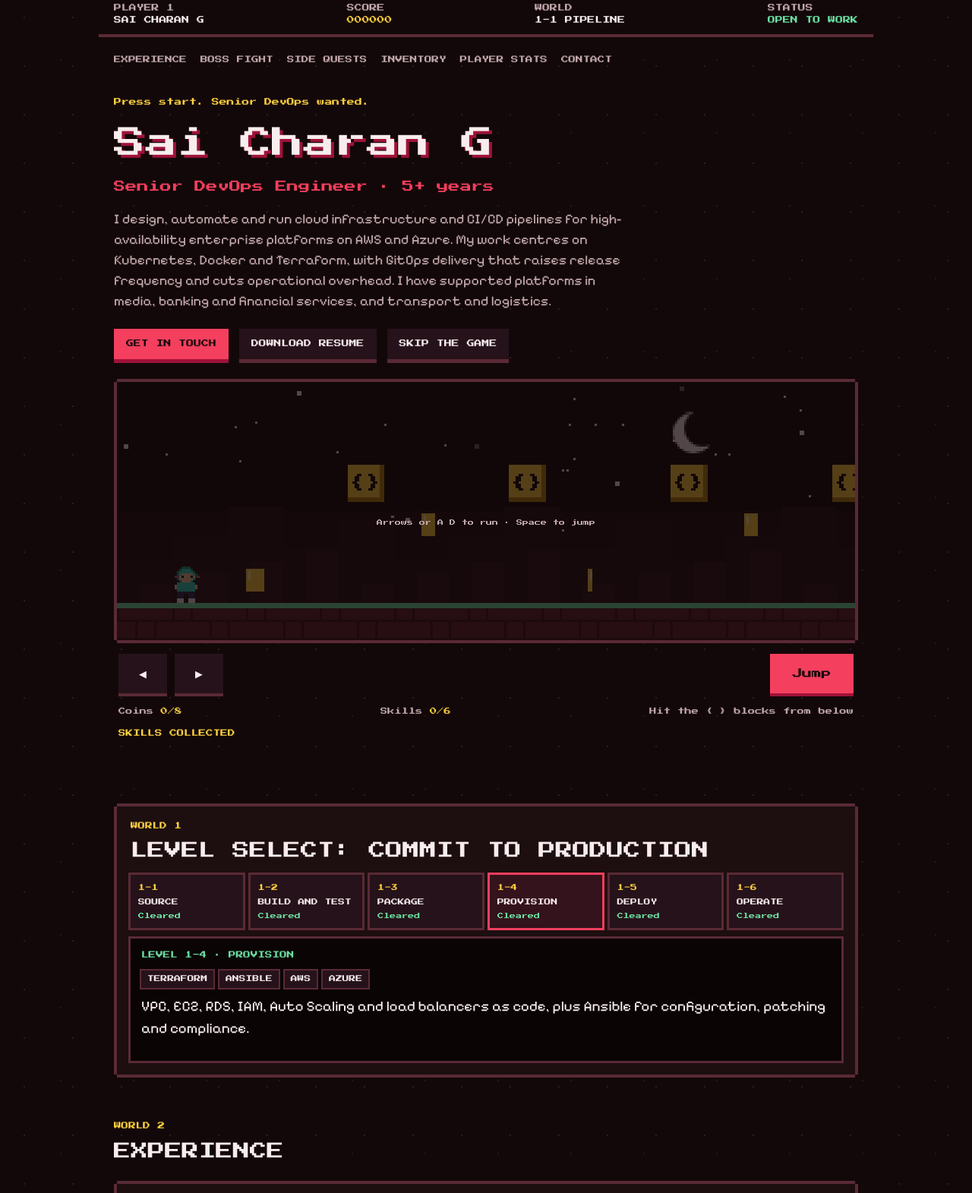
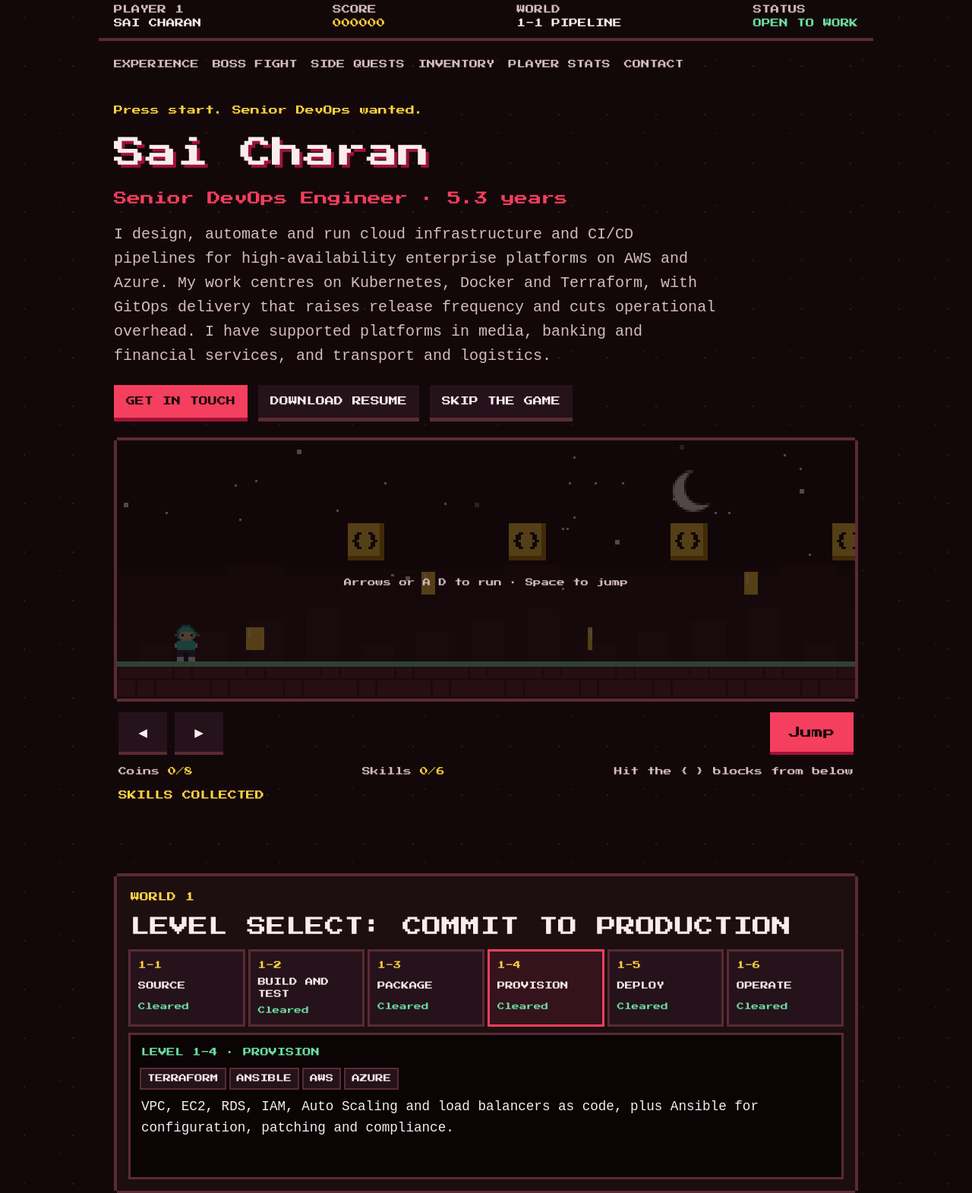
Before and after one commit to saicharanreddy5678/Portfolio, a plain HTML site: page index.html in a window 1280 px wide. Shown: the part 9-1580 px from the top of the page at 76% size. Drawn offline with Linux system fonts and the light colour scheme.

Commit message:
new changes for fonts and style

```diff
--- a/index.html
+++ b/index.html
@@ -16,7 +16,7 @@
   --panel: #1D0E10;
   --panel-2: #26121A;
   --ink: #F8ECEE;
-  --muted: #C2A8AD;
+  --muted: #D4BCC0; /* Brightened for better visibility */
   --line: #5A2A36;
   --accent: #F43F5E;
   --accent-dark: #9F1239;
@@ -24,7 +24,7 @@
   --grass: #6BE0A3;
   --teal: #2DD4BF;
   --font-pixel: "Press Start 2P", "Courier New", ui-monospace, monospace;
-  --font-body: "Pixelify Sans", "Courier New", ui-monospace, monospace;
+  --font-body: "Courier New", Consolas, ui-monospace, monospace;
   color-scheme: dark;
 }
 *, *::before, *::after { box-sizing: border-box; }
@@ -35,7 +35,10 @@
   background-size: 64px 64px, 96px 96px;
   background-position: 0 0, 32px 40px;
   color: var(--ink);
-  font-family: var(--font-body); font-size: 19px; line-height: 1.5;
+  font-family: var(--font-body);
+  font-size: 22px; /* Increased for visibility */
+  font-weight: 500; /* Added weight */
+  line-height: 1.6;
   padding-inline: 20px; padding-block: 0 48px;
 }
 .wrap { max-width: 980px; margin-inline: auto; }
@@ -50,23 +53,23 @@
 
 /* HUD */
 .hud { position: sticky; top: env(safe-area-inset-top, 0px); z-index: 10; background: var(--bg); border-bottom: 4px solid var(--line); margin-inline: -20px; padding: 12px 20px 10px; }
-.hud-in { max-width: 980px; margin-inline: auto; display: flex; flex-wrap: wrap; justify-content: space-between; gap: 8px 24px; font-family: var(--font-pixel); font-size: 0.62rem; line-height: 1.6; text-transform: uppercase; }
+.hud-in { max-width: 980px; margin-inline: auto; display: flex; flex-wrap: wrap; justify-content: space-between; gap: 8px 24px; font-family: var(--font-pixel); font-size: 0.72rem; line-height: 1.6; text-transform: uppercase; }
 .hud-in b { display: block; color: var(--muted); font-weight: 400; }
 .hud-in span { color: var(--ink); }
 .hud-in .coin { color: var(--coin); }
 .hud-in .ok { color: var(--grass); }
-.menu { display: flex; flex-wrap: wrap; gap: 6px 18px; padding-block: 16px 0; font-family: var(--font-pixel); font-size: 0.6rem; }
+.menu { display: flex; flex-wrap: wrap; gap: 6px 18px; padding-block: 16px 0; font-family: var(--font-pixel); font-size: 0.7rem; }
 .menu a { text-decoration: none; color: var(--muted); padding-block: 6px; text-transform: uppercase; }
 .menu a:hover { color: var(--coin); }
 
 /* hero */
 .hero { padding-block: 36px 8px; }
-.insert { font-family: var(--font-pixel); font-size: 0.62rem; color: var(--coin); margin: 0 0 18px; }
+.insert { font-family: var(--font-pixel); font-size: 0.75rem; color: var(--coin); margin: 0 0 18px; }
 h1 { font-family: var(--font-pixel); font-weight: 400; font-size: clamp(1.3rem, 5.6vw, 2.6rem); line-height: 1.35; margin: 0; overflow-wrap: anywhere; text-shadow: 4px 4px 0 var(--accent-dark); }
-.role { font-family: var(--font-pixel); font-size: clamp(0.7rem, 2.2vw, 0.95rem); color: var(--accent); margin: 18px 0 0; line-height: 1.6; }
-.lede { max-width: 66ch; color: var(--muted); margin: 18px 0 0; font-size: 1.12rem; }
+.role { font-family: var(--font-pixel); font-size: clamp(0.85rem, 2.5vw, 1.1rem); color: var(--accent); margin: 18px 0 0; line-height: 1.6; }
+.lede { max-width: 66ch; color: var(--muted); margin: 18px 0 0; font-size: 1.25rem; }
 .btns { display: flex; flex-wrap: wrap; gap: 14px; margin-top: 22px; }
-.btn { display: inline-block; font-family: var(--font-pixel); font-size: 0.62rem; line-height: 1.4; text-decoration: none; text-transform: uppercase; padding: 13px 16px; background: var(--accent); color: var(--bg); box-shadow: 0 5px 0 0 var(--accent-dark); }
+.btn { display: inline-block; font-family: var(--font-pixel); font-size: 0.75rem; line-height: 1.4; text-decoration: none; text-transform: uppercase; padding: 13px 16px; background: var(--accent); color: var(--bg); box-shadow: 0 5px 0 0 var(--accent-dark); }
 .btn:hover { background: var(--coin); box-shadow: 0 5px 0 0 #A07800; }
 .btn:active { transform: translateY(4px); box-shadow: 0 1px 0 0 var(--accent-dark); }
 .btn.alt { background: var(--panel-2); color: var(--ink); box-shadow: 0 5px 0 0 var(--line); }
@@ -75,20 +78,20 @@
 /* game */
 .game-wrap { position: relative; margin-top: 30px; }
 #game { display: block; width: 100%; height: auto; aspect-ratio: 320 / 112; image-rendering: pixelated; image-rendering: crisp-edges; background: #0E0608; touch-action: none; }
-.hint { position: absolute; inset: 0; display: grid; place-content: center; text-align: center; gap: 10px; background: rgba(19, 8, 9, 0.72); cursor: pointer; font-family: var(--font-pixel); font-size: 0.7rem; line-height: 1.8; padding: 12px; }
+.hint { position: absolute; inset: 0; display: grid; place-content: center; text-align: center; gap: 10px; background: rgba(19, 8, 9, 0.72); cursor: pointer; font-family: var(--font-pixel); font-size: 0.85rem; line-height: 1.8; padding: 12px; }
 .hint .blink { color: var(--coin); }
-.hint small { font-family: var(--font-pixel); font-size: 0.5rem; color: var(--muted); }
+.hint small { font-family: var(--font-pixel); font-size: 0.65rem; color: var(--muted); }
 .pads { display: flex; gap: 10px; justify-content: space-between; align-items: center; padding: 14px 6px 4px; }
 .pads .dirs { display: flex; gap: 10px; }
-.pad { appearance: none; border: 0; cursor: pointer; font-family: var(--font-pixel); font-size: 0.8rem; min-width: 64px; min-height: 52px; background: var(--panel-2); color: var(--ink); box-shadow: 0 4px 0 0 var(--line); touch-action: none; user-select: none; -webkit-user-select: none; }
+.pad { appearance: none; border: 0; cursor: pointer; font-family: var(--font-pixel); font-size: 0.95rem; min-width: 64px; min-height: 52px; background: var(--panel-2); color: var(--ink); box-shadow: 0 4px 0 0 var(--line); touch-action: none; user-select: none; -webkit-user-select: none; }
 .pad.jump { background: var(--accent); color: var(--bg); box-shadow: 0 4px 0 0 var(--accent-dark); min-width: 110px; }
 .pad:active { transform: translateY(3px); }
-.score-row { display: flex; flex-wrap: wrap; justify-content: space-between; gap: 6px 20px; font-family: var(--font-pixel); font-size: 0.58rem; padding: 12px 6px 0; color: var(--muted); line-height: 1.8; }
+.score-row { display: flex; flex-wrap: wrap; justify-content: space-between; gap: 6px 20px; font-family: var(--font-pixel); font-size: 0.68rem; padding: 12px 6px 0; color: var(--muted); line-height: 1.8; }
 .score-row .coin { color: var(--coin); }
 .loot { list-style: none; margin: 0; padding: 12px 6px 4px; display: flex; flex-wrap: wrap; gap: 8px; min-height: 2.4em; }
-.tag { font-family: var(--font-pixel); font-size: 0.55rem; line-height: 1; padding: 7px 8px; background: var(--panel-2); color: var(--ink); box-shadow: 0 0 0 2px var(--line); text-transform: uppercase; }
+.tag { font-family: var(--font-pixel); font-size: 0.65rem; line-height: 1; padding: 7px 8px; background: var(--panel-2); color: var(--ink); box-shadow: 0 0 0 2px var(--line); text-transform: uppercase; }
 .loot .tag { color: var(--coin); box-shadow: 0 0 0 2px #7A5F10; }
-.clear { margin: 10px 6px 0; padding: 14px; font-family: var(--font-pixel); font-size: 0.62rem; line-height: 1.9; background: var(--panel-2); box-shadow: 0 0 0 3px var(--coin); color: var(--coin); }
+.clear { margin: 10px 6px 0; padding: 14px; font-family: var(--font-pixel); font-size: 0.75rem; line-height: 1.9; background: var(--panel-2); box-shadow: 0 0 0 3px var(--coin); color: var(--coin); }
 .clear a { color: var(--ink); }
 
 /* level select */
@@ -98,22 +101,22 @@
 .level { appearance: none; border: 0; text-align: left; cursor: pointer; font: inherit; color: var(--ink); background: var(--panel-2); padding: 10px; display: grid; gap: 6px; min-width: 0; box-shadow: 0 0 0 3px var(--line); }
 .level:hover { box-shadow: 0 0 0 3px var(--muted); }
 .level[aria-selected="true"] { box-shadow: 0 0 0 3px var(--accent); background: #34131C; }
-.level .n { font-family: var(--font-pixel); font-size: 0.55rem; color: var(--coin); }
-.level .t { font-family: var(--font-pixel); font-size: 0.55rem; line-height: 1.5; text-transform: uppercase; overflow-wrap: anywhere; }
-.level .s { font-family: var(--font-pixel); font-size: 0.5rem; color: var(--grass); }
+.level .n { font-family: var(--font-pixel); font-size: 0.65rem; color: var(--coin); }
+.level .t { font-family: var(--font-pixel); font-size: 0.65rem; line-height: 1.5; text-transform: uppercase; overflow-wrap: anywhere; }
+.level .s { font-family: var(--font-pixel); font-size: 0.6rem; color: var(--grass); }
 .detail { margin-top: 14px; padding: 14px; background: #0A0405; box-shadow: 0 0 0 3px var(--line); min-height: 8.5em; }
-.detail .k { font-family: var(--font-pixel); font-size: 0.6rem; color: var(--grass); margin: 0 0 10px; text-transform: uppercase; }
+.detail .k { font-family: var(--font-pixel); font-size: 0.7rem; color: var(--grass); margin: 0 0 10px; text-transform: uppercase; }
 .detail .tags { display: flex; flex-wrap: wrap; gap: 8px; margin-bottom: 10px; }
-.detail p { margin: 0; }
+.detail p { margin: 0; font-size: 1.1rem; }
 
 /* stages (sections) */
 .stage { padding-block: 56px 4px; scroll-margin-top: 70px; }
-.label { font-family: var(--font-pixel); font-size: 0.6rem; color: var(--coin); margin: 0 0 10px; text-transform: uppercase; }
-h2 { font-family: var(--font-pixel); font-weight: 400; font-size: clamp(0.95rem, 3vw, 1.4rem); line-height: 1.5; margin: 0 0 22px; text-transform: uppercase; overflow-wrap: anywhere; }
-h3 { font-family: var(--font-pixel); font-weight: 400; font-size: 0.8rem; line-height: 1.6; margin: 0 0 6px; text-transform: uppercase; overflow-wrap: anywhere; }
+.label { font-family: var(--font-pixel); font-size: 0.75rem; color: var(--coin); margin: 0 0 10px; text-transform: uppercase; }
+h2 { font-family: var(--font-pixel); font-weight: 400; font-size: clamp(1.1rem, 3.5vw, 1.6rem); line-height: 1.5; margin: 0 0 22px; text-transform: uppercase; overflow-wrap: anywhere; }
+h3 { font-family: var(--font-pixel); font-weight: 400; font-size: 0.95rem; line-height: 1.6; margin: 0 0 6px; text-transform: uppercase; overflow-wrap: anywhere; }
 .grid { display: grid; gap: 22px; }
 .card { padding: 20px; }
-.card .meta { font-family: var(--font-pixel); font-size: 0.55rem; color: var(--muted); line-height: 1.8; margin: 0 0 12px; text-transform: uppercase; }
+.card .meta { font-family: var(--font-pixel); font-size: 0.65rem; color: var(--muted); line-height: 1.8; margin: 0 0 12px; text-transform: uppercase; }
 .card p { margin: 0 0 10px; }
 .card ul { margin: 0; padding-left: 1.2em; }
 .card li { margin-bottom: 5px; }
@@ -127,9 +130,9 @@
 .boss .lead { margin: 0 0 20px; max-width: 66ch; color: var(--muted); }
 .phases { list-style: none; margin: 0; padding: 0; display: grid; grid-template-columns: repeat(4, minmax(0, 1fr)); gap: 12px; }
 .phases li { background: var(--panel-2); padding: 14px; box-shadow: 0 0 0 3px var(--line); min-width: 0; }
-.phases .ph { display: block; font-family: var(--font-pixel); font-size: 0.55rem; color: var(--accent); margin-bottom: 8px; text-transform: uppercase; line-height: 1.6; }
+.phases .ph { display: block; font-family: var(--font-pixel); font-size: 0.65rem; color: var(--accent); margin-bottom: 8px; text-transform: uppercase; line-height: 1.6; }
 .phases p { margin: 0; font-size: 1.02rem; }
-.hp { margin-top: 18px; display: flex; flex-wrap: wrap; align-items: center; gap: 8px 14px; font-family: var(--font-pixel); font-size: 0.55rem; text-transform: uppercase; }
+.hp { margin-top: 18px; display: flex; flex-wrap: wrap; align-items: center; gap: 8px 14px; font-family: var(--font-pixel); font-size: 0.65rem; text-transform: uppercase; }
 .hp .bar { flex: 1 1 160px; height: 14px; background: #0A0405; box-shadow: 0 0 0 3px var(--line); position: relative; }
 .hp .bar i { position: absolute; inset: 0 auto 0 0; width: 0; background: var(--grass); }
 .hp .won { color: var(--grass); }
@@ -137,33 +140,33 @@
 /* inventory */
 .slots { display: grid; grid-template-columns: repeat(3, minmax(0, 1fr)); gap: 16px; }
 .slot { padding: 16px 18px; }
-.slot h3 { font-size: 0.6rem; color: var(--muted); margin-bottom: 8px; }
-.slot p { margin: 0; font-size: 1.02rem; }
+.slot h3 { font-size: 0.75rem; color: var(--muted); margin-bottom: 8px; }
+.slot p { margin: 0; font-size: 1.15rem; }
 
 /* bug log */
 .bugs { display: grid; grid-template-columns: repeat(2, minmax(0, 1fr)); gap: 16px; }
 .bug { padding: 16px 18px; }
-.bug h3 { color: var(--accent); font-size: 0.62rem; }
-.bug p { margin: 0; color: var(--muted); font-size: 1.02rem; }
+.bug h3 { color: var(--accent); font-size: 0.75rem; }
+.bug p { margin: 0; color: var(--muted); font-size: 1.15rem; }
 
 /* stats and contact */
 .stats { display: grid; grid-template-columns: minmax(0, 1.3fr) minmax(0, 1fr); gap: 22px; }
 .stats p { margin: 0 0 12px; max-width: 62ch; }
 dl.sheet { margin: 0; display: grid; gap: 10px; align-content: start; }
 dl.sheet div { display: flex; justify-content: space-between; gap: 14px; padding-bottom: 8px; border-bottom: 2px dotted var(--line); }
-dl.sheet dt { font-family: var(--font-pixel); font-size: 0.55rem; color: var(--muted); text-transform: uppercase; line-height: 1.8; }
+dl.sheet dt { font-family: var(--font-pixel); font-size: 0.65rem; color: var(--muted); text-transform: uppercase; line-height: 1.8; }
 dl.sheet dd { margin: 0; text-align: right; }
 .comp { margin-top: 18px; }
 .cont { padding: 8px 20px; }
 .crow { display: grid; grid-template-columns: 110px minmax(0, 1fr) auto; gap: 8px 14px; align-items: center; padding-block: 14px; border-bottom: 2px dotted var(--line); }
 .crow:last-child { border-bottom: 0; }
-.crow .lab { font-family: var(--font-pixel); font-size: 0.55rem; color: var(--muted); text-transform: uppercase; }
-.crow .val { font-size: 1.1rem; overflow-wrap: anywhere; user-select: all; }
+.crow .lab { font-family: var(--font-pixel); font-size: 0.65rem; color: var(--muted); text-transform: uppercase; }
+.crow .val { font-size: 1.25rem; overflow-wrap: anywhere; user-select: all; }
 .crow a.val { user-select: auto; color: var(--coin); }
-.copy { appearance: none; border: 0; cursor: pointer; font-family: var(--font-pixel); font-size: 0.55rem; padding: 8px 10px; color: var(--ink); background: var(--panel-2); box-shadow: 0 0 0 2px var(--line); text-transform: uppercase; }
+.copy { appearance: none; border: 0; cursor: pointer; font-family: var(--font-pixel); font-size: 0.65rem; padding: 8px 10px; color: var(--ink); background: var(--panel-2); box-shadow: 0 0 0 2px var(--line); text-transform: uppercase; }
 .copy:hover { color: var(--coin); }
-.continue { font-family: var(--font-pixel); font-size: 0.7rem; color: var(--coin); margin: 0 0 16px; }
-footer { margin-top: 56px; padding-top: 18px; border-top: 4px solid var(--line); display: flex; flex-wrap: wrap; justify-content: space-between; gap: 8px 24px; font-family: var(--font-pixel); font-size: 0.5rem; line-height: 1.9; color: var(--muted); text-transform: uppercase; }
+.continue { font-family: var(--font-pixel); font-size: 0.85rem; color: var(--coin); margin: 0 0 16px; }
+footer { margin-top: 56px; padding-top: 18px; border-top: 4px solid var(--line); display: flex; flex-wrap: wrap; justify-content: space-between; gap: 8px 24px; font-family: var(--font-pixel); font-size: 0.6rem; line-height: 1.9; color: var(--muted); text-transform: uppercase; }
 
 @media (max-width: 860px) {
   .levels { grid-template-columns: repeat(3, minmax(0, 1fr)); }
@@ -172,7 +175,7 @@
   .cols-2, .stats { grid-template-columns: minmax(0, 1fr); }
 }
 @media (max-width: 560px) {
-  body { font-size: 18px; padding-inline: 16px; }
+  body { font-size: 20px; padding-inline: 16px; }
   .hud { margin-inline: -16px; padding-inline: 16px; }
   .levels { grid-template-columns: repeat(2, minmax(0, 1fr)); }
   .phases, .slots, .bugs { grid-template-columns: minmax(0, 1fr); }
@@ -192,7 +195,7 @@
 <div class="wrap">
   <header class="hud">
     <div class="hud-in">
-      <div><b>Player 1</b><span>Sai Charan G</span></div>
+      <div><b>Player 1</b><span>Sai Charan</span></div>
       <div><b>Score</b><span class="coin" id="hud-score">000000</span></div>
       <div><b>World</b><span>1-1 Pipeline</span></div>
       <div><b>Status</b><span class="ok">Open to work</span></div>
@@ -211,8 +214,8 @@
   <main>
     <div class="hero">
       <p class="insert">Press start. Senior DevOps wanted.</p>
-      <h1>Sai Charan G</h1>
-      <p class="role">Senior DevOps Engineer · 5+ years</p>
+      <h1>Sai Charan</h1>
+      <p class="role">Senior DevOps Engineer · 5.3 years</p>
       <p class="lede">I design, automate and run cloud infrastructure and CI/CD pipelines for high-availability enterprise platforms on AWS and Azure. My work centres on Kubernetes, Docker and Terraform, with GitOps delivery that raises release frequency and cuts operational overhead. I have supported platforms in media, banking and financial services, and transport and logistics.</p>
       <div class="btns">
         <a class="btn" href="#contact">Get in touch</a>
@@ -405,7 +408,7 @@
         <dl class="sheet px" style="padding: 16px 18px;">
           <div><dt>Full name</dt><dd>G Sai Charan Reddy</dd></div>
           <div><dt>Education</dt><dd>B.Tech, 2019</dd></div>
-          <div><dt>Experience</dt><dd>5+ years</dd></div>
+          <div><dt>Experience</dt><dd>5.3 years</dd></div>
           <div><dt>Domains</dt><dd>Media, FinTech, Logistics</dd></div>
         </dl>
       </div>
```
